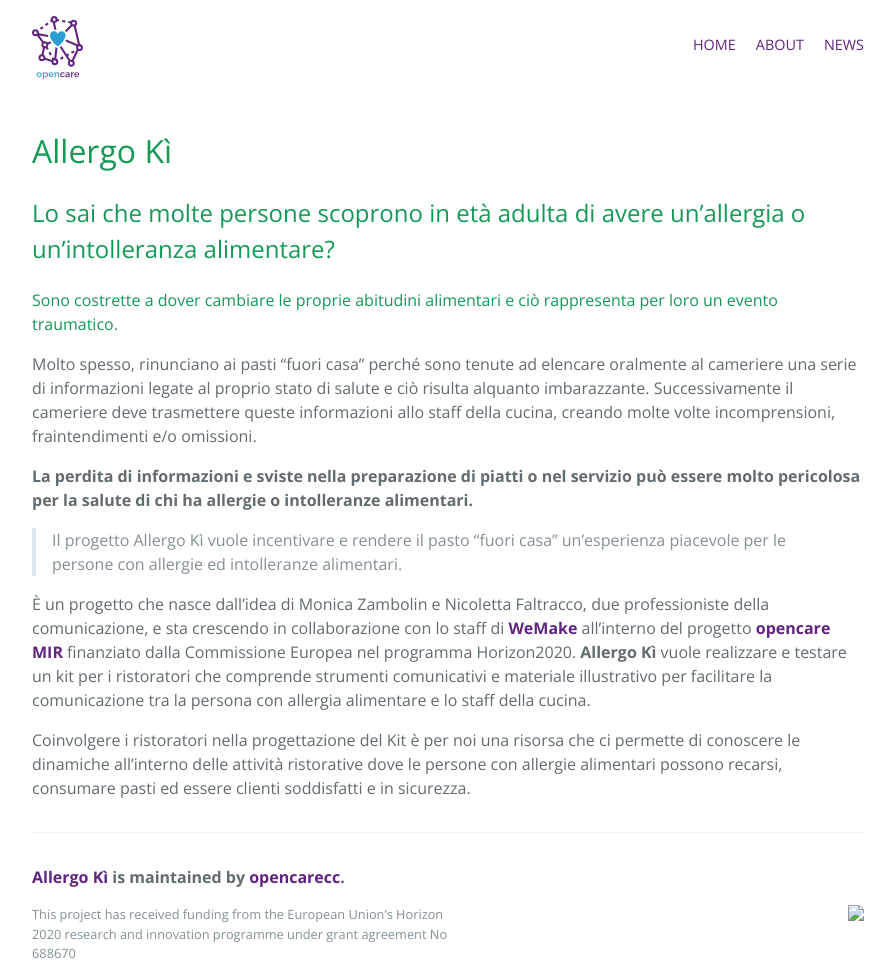
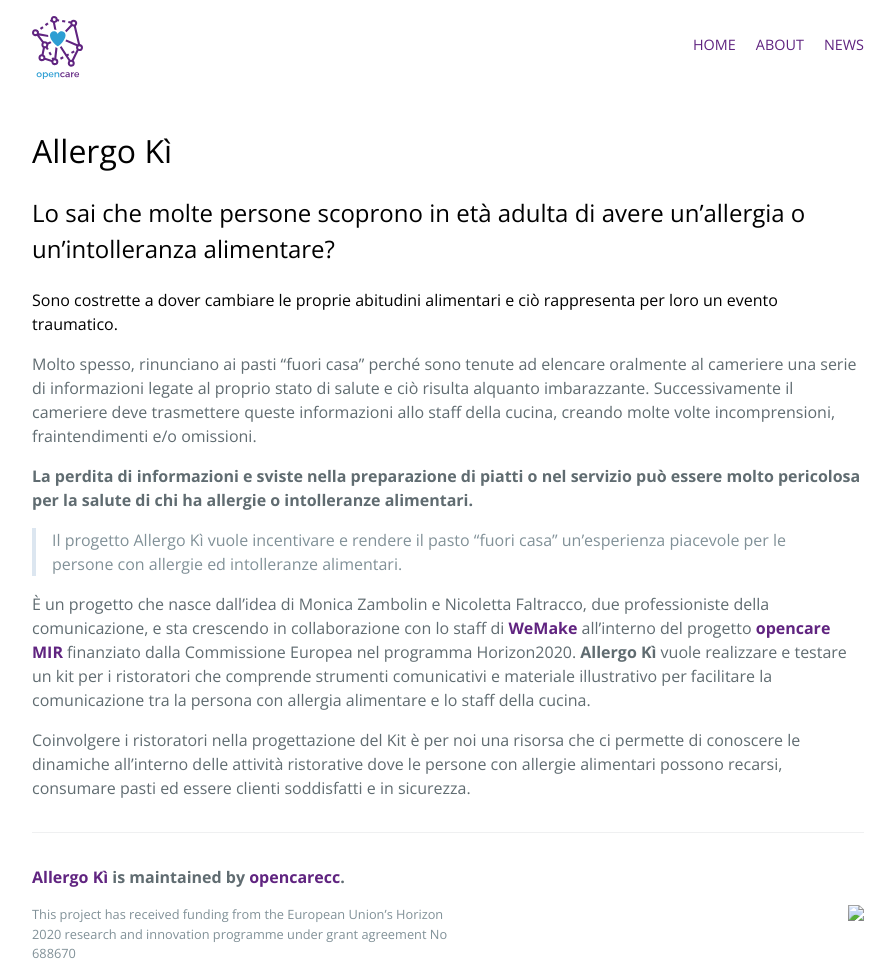
Before and after one commit to opencarecc/allergoki, a Jekyll site: the page built from about/index.md, in a window 1280 px wide. Shown: the whole page, without its empty margins (192-1087 px from the left). Built offline with Jekyll 4.4.1, drawn with Linux system fonts in a browser that asks for light colours.

Commit message:
title color

```diff
--- a/stylesheets/stylesheet.css
+++ b/stylesheets/stylesheet.css
@@ -176,7 +176,7 @@
 .page-header h1 {
   font-family: 'Montserrat';
   font-weight: 400;
-  color: #602480;
+  color: #333;
 }
 
 .project-name {
@@ -208,7 +208,7 @@
   font-size: 20px;
   font-weight: 300;
   line-height: 1.2em;
-  color: rgb(41,160,209);
+  color: #888;
 }
 
 @media screen and (min-width: 64em) {
@@ -308,7 +308,7 @@
   /*margin-top: 2rem;*/
   margin-bottom: 1rem;
   font-weight: 300;
-  color: #159957; }
+  color: #000; }
 .main-content p {
   margin-bottom: 1em; }
 .main-content code {
```
